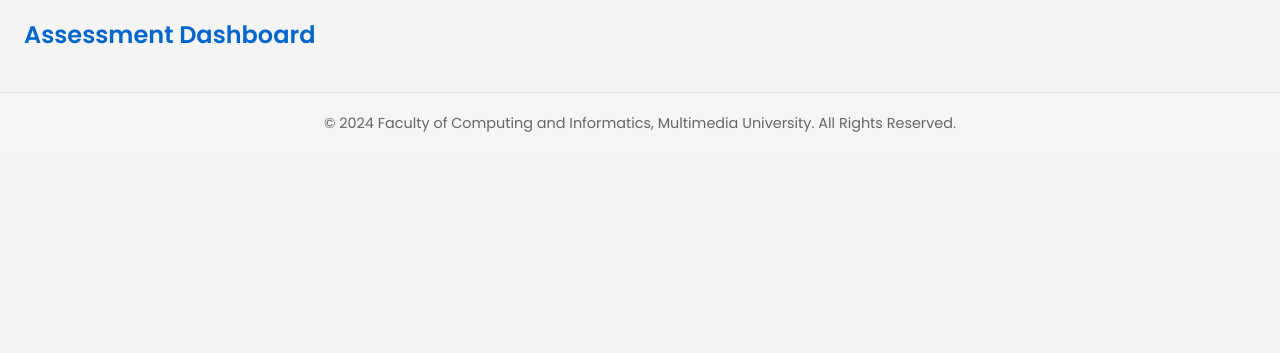
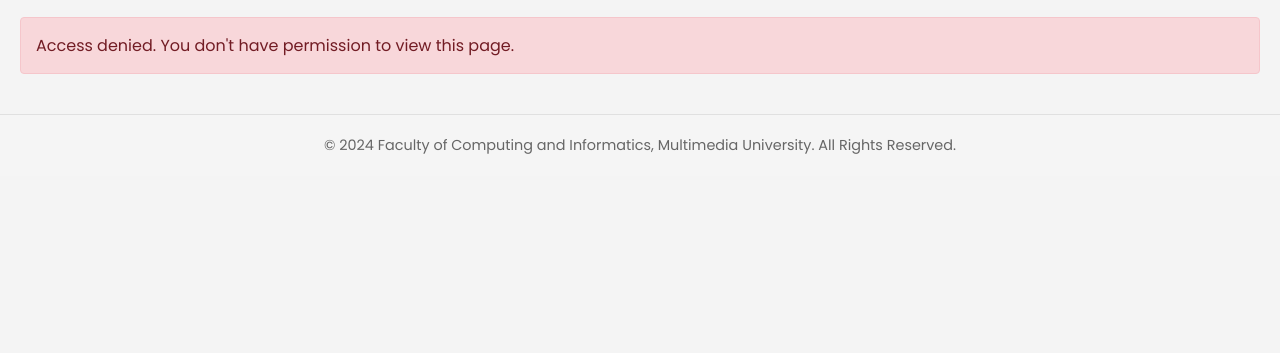
Before and after one commit to YongJinYit1214/final-year-project-management-system, a PHP site: page /pages/assessment/assessment-page.php in a window 1280 px wide. Shown: the part 83-436 px from the top of the page. Run offline with PHP 8.4, Linux system fonts and the light colour scheme; the visitor is signed in with stand-in values (Sample User, id 1).

Commit message:
Assessment Page role checking and styling

```diff
--- a/pages/assessment/assessment-page.css
+++ b/pages/assessment/assessment-page.css
@@ -323,3 +323,28 @@ footer p {
     color: #666;
     font-size: 0.9rem;
 }
+
+/* Submit Project button */
+.submit-project-btn {
+    margin-top: 10px;
+    margin-left: 1.5rem;
+    padding: 10px 20px;
+    background-color: #0066cc;
+    color: white;
+    border: none;
+    border-radius: 5px;
+    cursor: pointer;
+    font-size: 14px;
+    font-weight: bold;
+    transition: background-color 0.3s ease, transform 0.3s ease;
+    text-decoration: none;
+}
+
+.submit-project-btn:hover {
+    background-color: #004c99;
+    transform: scale(1.15);
+}
+
+.no-project p {
+    margin-left: 1.5rem;
+}
--- a/pages/assessment/assessment-page.php
+++ b/pages/assessment/assessment-page.php
@@ -1,7 +1,10 @@
 <?php
 require_once '../../auth/auth_check.php';
+require_once '../../auth/role_check.php';
 require_once '../../components/navbar.php';
 require_once '../../db_connection.php';
+$hasAccess = checkStudentRole();
+
 $conn = OpenCon();
 
 // Get user's role and ID
@@ -41,9 +44,33 @@ if ($role === 'student') {
     <link rel="stylesheet" href="./assessment-page.css">
     <link href="https://cdnjs.cloudflare.com/ajax/libs/font-awesome/6.0.0/css/all.min.css" rel="stylesheet">
     <script src="../../assets/js/auth.js" defer></script>
+    <style>
+        .alert {
+            padding: 15px;
+            margin: 20px;
+            border: 1px solid transparent;
+            border-radius: 4px;
+        }
+        .alert-error {
+            margin-top: 100px;
+            color: #721c24;
+            background-color: #f8d7da;
+            border-color: #f5c6cb;
+        }
+    </style>
 </head>
 <body>
 <?php echo getNavbar('assessment'); ?>
+
+<?php
+// Display error message if exists
+if (isset($_SESSION['error_message'])) {
+    echo '<div class="alert alert-error">' . htmlspecialchars($_SESSION['error_message']) . '</div>';
+    unset($_SESSION['error_message']); // Clear the message after displaying
+}
+?>
+
+<?php if ($hasAccess): ?>
 
 <!-- Assessment Section -->
 <div class="section" id="assessment">
@@ -140,12 +167,12 @@ if ($role === 'student') {
         <?php else: ?>
             <div class="no-project">
                 <p>No project found. Please submit a project first.</p>
-                <a href="../projects/submit-project.php" class="btn">Submit Project</a>
+                <a href="../projects/submit-project.php" class="submit-project-btn">Submit Project</a>
             </div>
         <?php endif; ?>
     <?php endif; ?>
 </div>
-
+<?php endif; ?>
 <footer>
     <p>&copy; 2024 Faculty of Computing and Informatics, Multimedia University. All Rights Reserved.</p>
 </footer>
--- a/pages/progress/progress-page.php
+++ b/pages/progress/progress-page.php
@@ -42,6 +42,7 @@ $total_goals = $goal_data['total_goals'] ?? 0;
             border-radius: 4px;
         }
         .alert-error {
+            margin-top: 50px;
             color: #721c24;
             background-color: #f8d7da;
             border-color: #f5c6cb;
```
